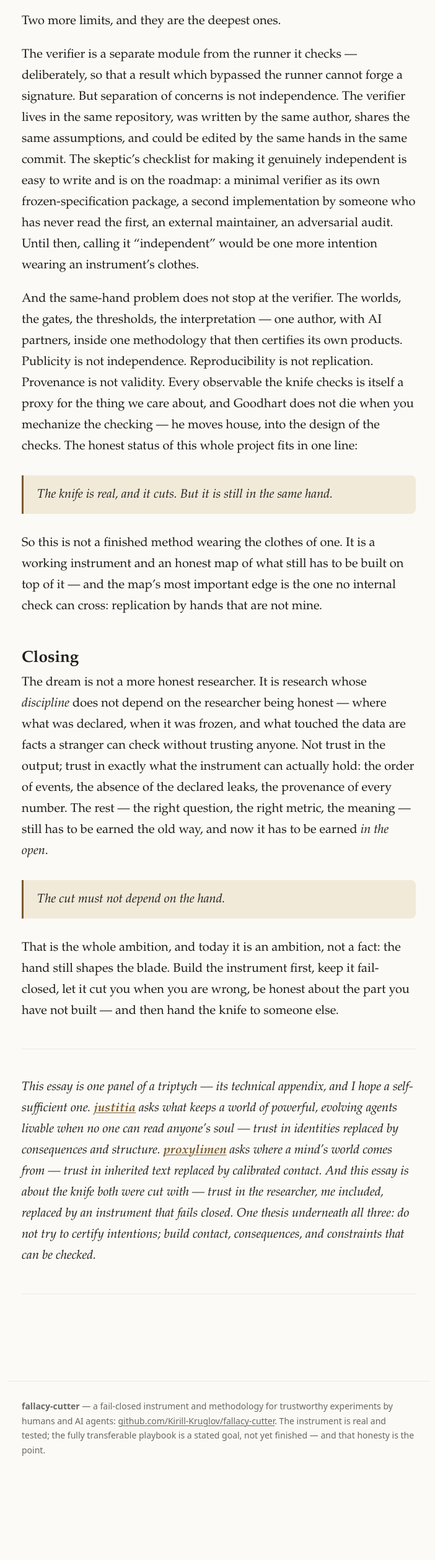
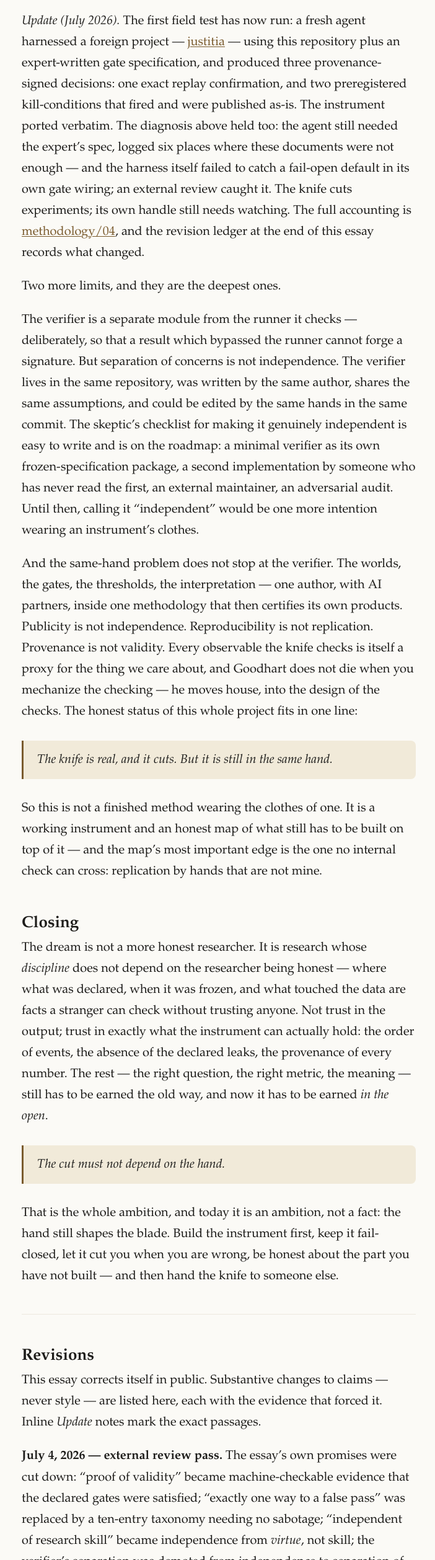
Before and after one commit to Kirill-Kruglov/fallacy-cutter, a plain HTML site: page docs/index.html in a window 1280 px wide. Shown: the part 7045-9562 px from the top of the page at 62% size, without its empty margins (287-989 px from the left). Before the commit the page ends 9481 px from the top, so only its background shows below. Drawn offline with Linux system fonts and the light colour scheme.

Commit message:
Harvest the first field transfer test (justitia) into the methodology
methodology/04_first_transfer_test.md records what the justitia replay proved
and did not: the instrument ported byte-identical and signed three decisions
(one exact replay PASS, two preregistered kills published as-is); the method
still traveled through an expert-written spec, exactly as 03's diagnosis
predicted; six documentation gaps were logged; and a fail-open default in the
gate glue reproduced finding #3 one layer above the modules that guard against
it - caught by external review, not by the harness.

README: field-test update in Status, methodology list entry, roadmap item 0
(close the transfer gaps: worktree hooks, vendor-diff rule, seed_policy hook,
domain-tautology recipe, constant-report detector). Essay: inline Update in
Part IV + a Revisions ledger (same format as justitia's). Site and PDF rebuilt.

Co-Authored-By: Claude Fable 5 <noreply@anthropic.com>

```diff
--- a/docs/index.html
+++ b/docs/index.html
@@ -85,6 +85,7 @@ footer a{color:var(--muted)}
 <a class="toc-h2" href="#part-iii-for-agents">Part III — For Agents</a>
 <a class="toc-h2" href="#part-iv-the-honest-limit">Part IV — The Honest Limit</a>
 <a class="toc-h2" href="#closing">Closing</a>
+<a class="toc-h2" href="#revisions">Revisions</a>
 </nav>
 </details>
 <article>
@@ -282,6 +283,21 @@ that the method transfers through worked examples and expert habit,
 gap is documented in the repository, not hidden, because a
 fallacy-cutter that could not cut its own overclaims would be the first
 thing it should reject.</p>
+<p><em>Update (July 2026).</em> The first field test has now run: a
+fresh agent harnessed a foreign project — <a
+href="https://github.com/Kirill-Kruglov/justitia">justitia</a> — using
+this repository plus an expert-written gate specification, and produced
+three provenance-signed decisions: one exact replay confirmation, and
+two preregistered kill-conditions that fired and were published as-is.
+The instrument ported verbatim. The diagnosis above held too: the agent
+still needed the expert’s spec, logged six places where these documents
+were not enough — and the harness itself failed to catch a fail-open
+default in its own gate wiring; an external review caught it. The knife
+cuts experiments; its own handle still needs watching. The full
+accounting is <a
+href="https://github.com/Kirill-Kruglov/fallacy-cutter/blob/main/methodology/04_first_transfer_test.md">methodology/04</a>,
+and the revision ledger at the end of this essay records what
+changed.</p>
 <p>Two more limits, and they are the deepest ones.</p>
 <p>The verifier is a separate module from the runner it checks —
 deliberately, so that a result which bypassed the runner cannot forge a
@@ -327,6 +343,29 @@ the hand still shapes the blade. Build the instrument first, keep it
 fail-closed, let it cut you when you are wrong, be honest about the part
 you have not built — and then hand the knife to someone else.</p>
 <hr />
+<h2 id="revisions">Revisions</h2>
+<p>This essay corrects itself in public. Substantive changes to claims —
+never style — are listed here, each with the evidence that forced it.
+Inline <em>Update</em> notes mark the exact passages.</p>
+<p><strong>July 4, 2026 — external review pass.</strong> The essay’s own
+promises were cut down: “proof of validity” became machine-checkable
+evidence that the declared gates were satisfied; “exactly one way to a
+false pass” was replaced by a ten-entry taxonomy needing no sabotage;
+“independent of research skill” became independence from
+<em>virtue</em>, not skill; the verifier’s separation was demoted from
+independence to separation of concerns; the same-hand limit was stated
+plainly.</p>
+<p><strong>July 7, 2026 — first field transfer test.</strong> The knife
+harnessed a foreign project (<a
+href="https://github.com/Kirill-Kruglov/justitia">justitia</a>): the
+instrument ported verbatim and signed three decisions, including two
+preregistered kills published as-is — but the agent still needed an
+expert-written spec, six documentation gaps were logged, and a fail-open
+default in the gate wiring was caught by review, not by the harness.
+“Not yet shown to transfer” became “tested once, partially — instrument
+yes, playbook still through an expert” (<a
+href="https://github.com/Kirill-Kruglov/fallacy-cutter/blob/main/methodology/04_first_transfer_test.md">methodology/04</a>).</p>
+<hr />
 <p><em>This essay is one panel of a triptych — its technical appendix,
 and I hope a self-sufficient one. <a
 href="https://kirill-kruglov.github.io/justitia/"><strong>justitia</strong></a>
```
Also changed, not shown: 4 other files.
